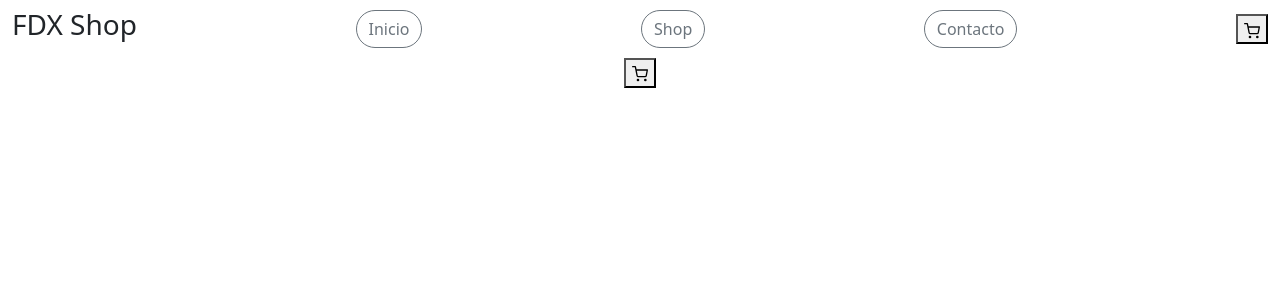
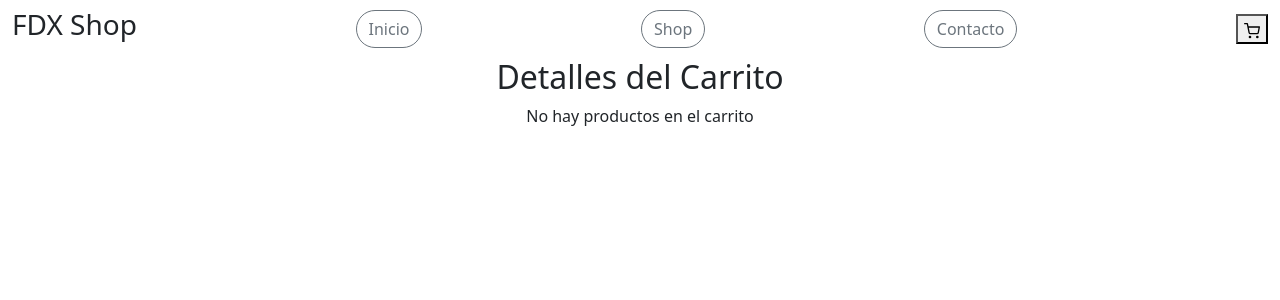
Before and after one commit to gastongorosito/proyectofinal, a React (Create React App) app: page /Cart in a window 1280 px wide. Shown: the top 300 px of the page. Built offline with nearby package versions, Linux system fonts and the light colour scheme.

Commit message:
addToCart

```diff
--- a/src/App.js
+++ b/src/App.js
@@ -4,8 +4,8 @@ import Navbar from "./components/NavBar/index";
 import ItemListContainer from "./components/ItemListContainer/ItemListContainer";
 import { BrowserRouter, Route, Routes } from "react-router-dom";
 import Item from "./components/Item/Item";
-import CartWidget from "./components/CartWidget/CartWidget";
 import { CartProvider } from "./components/CartContext/CartContext";
+import CartDetail from "./components/CartDetail/CartDetail";
 
 function App() {
 
@@ -17,7 +17,7 @@ function App() {
         <Routes>
           <Route path="/" element={<ItemListContainer/>}/>
           <Route path="/Item" element={<Item/>}/>
-          <Route path="/Cart" element={<CartWidget/>}/>
+          <Route path="/Cart" element={<CartDetail/>}/>
         </Routes>
         </BrowserRouter>
         </CartProvider>
--- a/src/components/CartContext/CartContext.js
+++ b/src/components/CartContext/CartContext.js
@@ -16,7 +16,7 @@ export const CartProvider = ({ children }) => {
   const clearCart = () => {
     setCartItems([]);
   };
-
+console.log(addToCart)
   return (
     <CartContext.Provider
       value={{
--- a/src/components/CartDetail/CartDetail.js
+++ b/src/components/CartDetail/CartDetail.js
@@ -0,0 +1,28 @@
+import React, { useContext } from "react";
+import { CartContext } from "../CartContext/CartContext";
+
+const CartDetail = () => {
+  const { cartItems } = useContext(CartContext);
+
+    return (
+    <div>
+    <h2>Detalles del Carrito</h2>
+    {cartItems.length === 0 ? (
+        <p>No hay productos en el carrito</p>
+    ) : (
+    <ul>
+    {cartItems.map((item) => (
+            <li key={item.id}>
+            <h3>{item.title}</h3>
+            <img src={item.image}/>
+            <p>Precio: ${item.price}</p>
+            <p>Cantidad: {item.quantity}</p>
+            </li>
+        ))}
+        </ul>
+    )}
+    </div>
+);
+};
+
+export default CartDetail;
--- a/src/components/CartWidget/CartWidget.js
+++ b/src/components/CartWidget/CartWidget.js
@@ -1,6 +1,7 @@
 import React, { useContext } from "react";
 import { FiShoppingCart } from "react-icons/fi";
 import { CartContext } from "../CartContext/CartContext";
+
 const CartWidget = ({itemCount}) => {
 
     const {cartItems} = useContext(CartContext)
--- a/src/components/Item/Item.js
+++ b/src/components/Item/Item.js
@@ -2,22 +2,25 @@ import React, { useContext } from "react";
 import { CartContext } from "../CartContext/CartContext";
 
 
+
 const Item = ({ title, image, price, stock, categoryid, description }) => {
   const { addToCart } = useContext(CartContext);
-
+  const handleAddToCart = () => {
+    addToCart({ title, image, price });
+  };
+  console.log(handleAddToCart)
   return (
     <div className="card d-flex justify-content-center text-center align-items-center col-lg-4">
       <div className="card-header">{title}</div>
       <img src={image} alt="imagendelproducto" className="card-img-top img-fluid w-50" />
       <ul className="list-group list-group-flush">
+        <li className="list-group-item">Categoria: {categoryid}</li>
         <li className="list-group-item">Stock Disponible: {stock}</li>
         <li className="list-group-item">Precio: ${price}</li>
-        <li className="list-group-item">{description}</li>
-        <li className="list-group-item">Categoria: {categoryid}</li>
       </ul>
       <button
         className="btn btn-primary"
-        onClick={() => addToCart({ title, image, price, stock, categoryid, description })}
+       onClick={handleAddToCart}
       >
         Agregar al Carrito
       </button>
```
